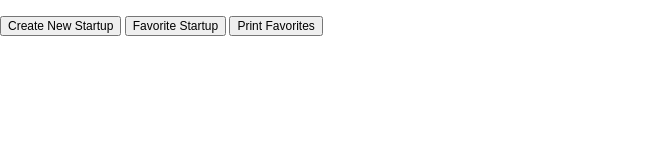
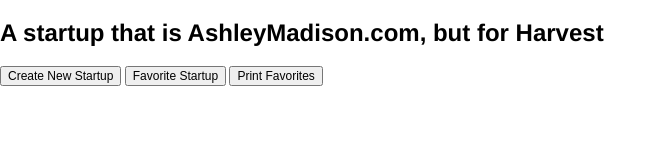
Before and after one commit to JSR-2-14/madlibs-exercise, a plain HTML site: page index.html in a window 1280 px wide. Both pictures are taken after a click on the button "Create New Startup". Shown: the whole page, without its empty margins (0-667 px from the left). Drawn offline with Linux system fonts and the light colour scheme.

Commit message:
homework completion

```diff
--- a/index.html
+++ b/index.html
@@ -12,7 +12,7 @@
   <body>
     <h1 id="xForY"></h1>
     <div id="inputs">
-      <button id="create">Create New Startup</button>
+      <button id="create" onclick="insertMadLib()">Create New Startup</button>
       <button id="save">Favorite Startup</button>
       <button id="print">Print Favorites</button>
     </div>
--- a/script.js
+++ b/script.js
@@ -1,7 +1,11 @@
-const startupX = ['Uber', 'Google', 'Amazon', 'Apple', 'Facebook', 'Twitter'];
-const startupY = ['Slack', 'Trello', 'Tesla', 'Hyperloop', 'Harvest'];
+const startupX = ['Uber', 'Google', 'Amazon', 'Apple', 'Facebook', 'Twitter', 'Reddit', 'Goofy', 'AshleyMadison.com'];
+const startupY = ['Slack', 'Trello', 'Tesla', 'Hyperloop', 'Harvest', 'Bananas', 'Cheerios', 'Goobers', 'Hyenas'];
 
 let random1 = Math.floor((Math.random() * startupX.length));
 let random2 = Math.floor((Math.random() * startupY.length));
 
 console.log('A startup that is ' + startupX[random1] + ', but for ' + startupY[random2]);
+
+const insertMadLib = function(){
+    document.getElementById("xForY").innerHTML = 'A startup that is ' + startupX[random1] + ', but for ' + startupY[random2]
+}
```
